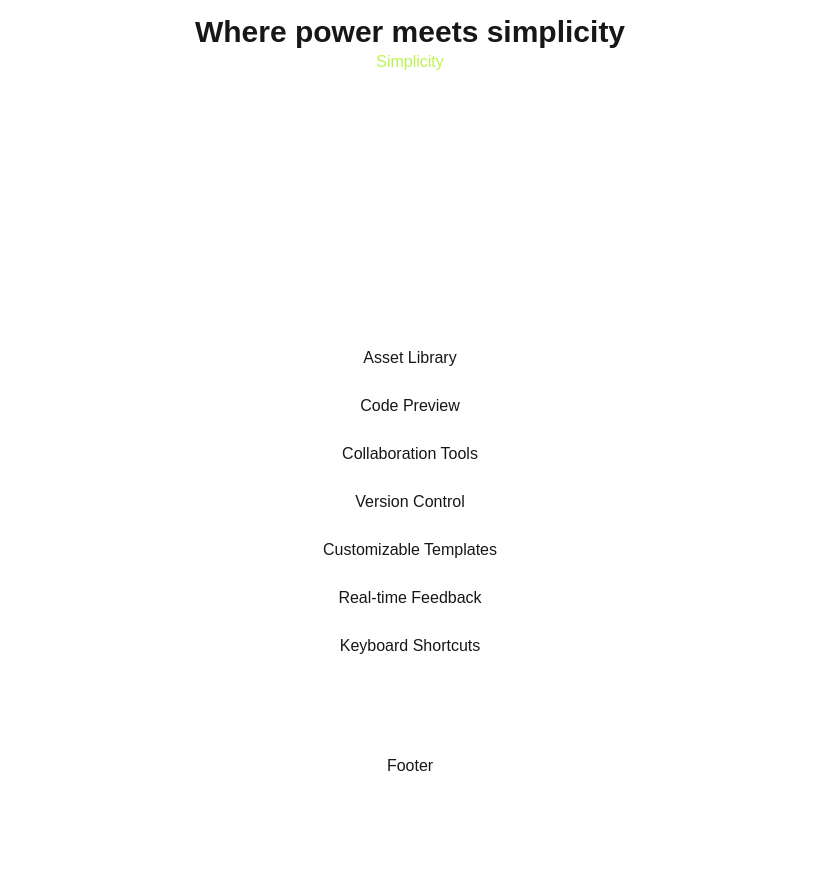
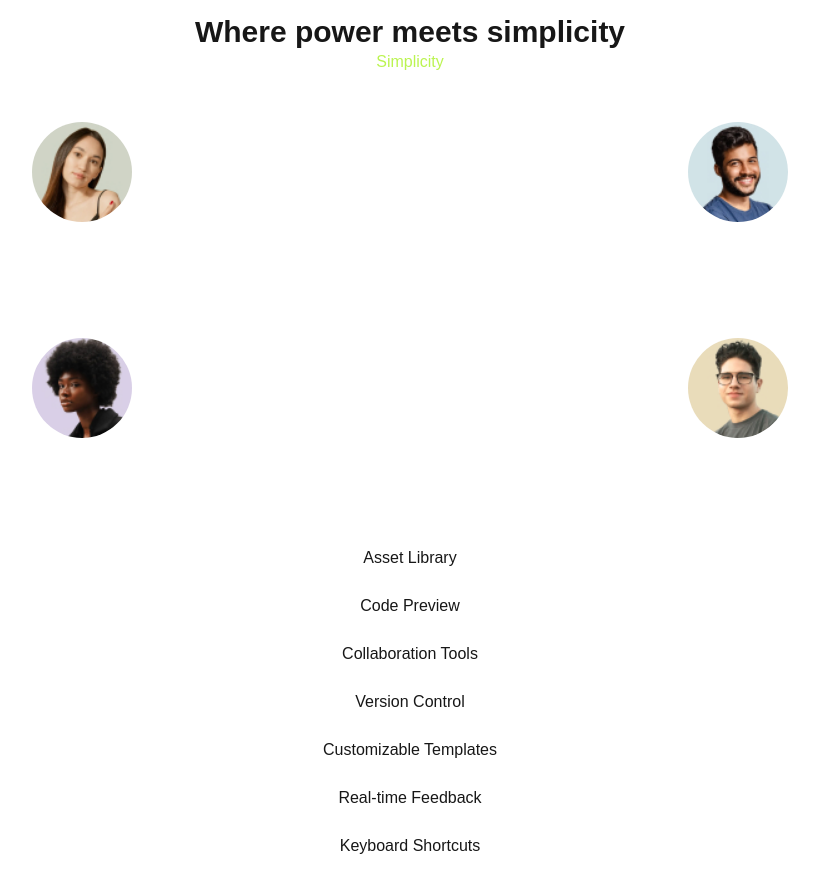
Before and after one commit to Sadikun1768/next_saaslanding_website, a Next.js app: page / in a window 1280 px wide. Shown: the part 1668-2560 px from the top of the page, without its empty margins (230-1049 px from the left). Before the commit the page ends 2454 px from the top, so only its background shows below. Built offline with nearby package versions, Linux system fonts and the light colour scheme.

Commit message:
featurecard added

```diff
--- a/app/components/Features.jsx
+++ b/app/components/Features.jsx
@@ -1,6 +1,6 @@
 import { features } from "../../lib/features";
 import FetureCard from "./FetureCard";
-
+import Image from "next/image";
 
 
 export default function Features() {
@@ -14,22 +14,71 @@ export default function Features() {
 
       <div className="grid grid-cols-2 gap-8 mt-12">
         {/* akhane card props asbe */}
+        <div className="flex flex-col items-center">
+          <div className="flex items-center justify-center">
+            <Image
+              className="rounded-full"
+              src="/assets/images/avatar-florence-shaw.jpg"
+              alt="design-example 1 image"
+              width={100}
+              height={100}
+            />
+          </div>
           <FetureCard
-          title="Real-time Collaboration"
-          description="Collaborate with your team in real-time, sharing ideas and feedback instantly."
+            title="Keyboard  Quick Actions"
+            description="Perform common tasks quickly with keyboard shortcuts."
           />
+        </div>
+
+        <div className="flex flex-col items-center">
+          <div className="flex items-center justify-center">
+            <Image
+              className="rounded-full"
+              src="/assets/images/avatar-ashwin-santiago.jpg"
+              alt="design-example 1 image"
+              width={100}
+              height={100}
+            />
+          </div>
+
+          <FetureCard
+            title="Customizable Templates"
+            description="Perform common tasks quickly with keyboard shortcuts."
+          />
+        </div>
+
+        <div className="flex flex-col items-center">
+          <div className="flex items-center justify-center">
+            <Image
+              className="rounded-full"
+              src="/assets/images/avatar-lula-meyers.jpg"
+              alt="design-example 1 image"
+              width={100}
+              height={100}
+            />
+          </div>
           <FetureCard
             title="Version Control"
             description="Keep track of changes and manage different versions of your work."
           />
+        </div>
+
+        <div className="flex flex-col items-center">
+          <div className="flex items-center justify-center">
+            <Image
+              className="rounded-full"
+              src="/assets/images/avatar-owen-garcia.jpg"
+              alt="design-example 1 image"
+              width={100}
+              height={100}
+            />
+          </div>
           <FetureCard
-          title="Keyboard  Quick Actions"
-          description="Perform common tasks quickly with keyboard shortcuts."
+            title="Version Control"
+            description="Keep track of changes and manage different versions of your work."
           />
-        <FetureCard
-          title="Customizable Templates"
-          description="Perform common tasks quickly with keyboard shortcuts."
-        />
+        </div>
+
       </div>
 
       <div>
--- a/app/components/FetureCard.jsx
+++ b/app/components/FetureCard.jsx
@@ -1,6 +1,7 @@
+import { Children } from "react";
 
 
-export default function FetureCard({ title, description}) {
+export default function FetureCard({ title, description, image}) {
 
     return (
        <div>
@@ -8,8 +9,10 @@ export default function FetureCard({ title, description}) {
 
           </div>
           <div>
+            <div className="items-center">{image}</div>
             <h3 className="text-3xl font-bold text-white/30 mt-4">{title}</h3>
             <p className="text-white/80 mt-2">{description}</p>
+
           </div>
         </div>
   )
--- a/app/components/Hero.jsx
+++ b/app/components/Hero.jsx
@@ -44,7 +44,7 @@ export default function Hero() {
         />
         <button
           type='submit'
-          className='p-2 bg-cyan-900 hover:bg-cyan-50 hover:text-black text-white rounded text-sm'
+          className='p-2 bg-lime-700 hover:bg-cyan-50 hover:text-black text-white rounded text-sm'
         >
           Sign Up
         </button>
--- a/app/components/Navbar.jsx
+++ b/app/components/Navbar.jsx
@@ -38,8 +38,8 @@ const pathname = usePathname();
         </Link>
       </nav>
        <div className='flex gap-3'>
-            <button type="submit" className="border border-white text-white bg-cyan-900 hover:bg-lime-300 p-2 rounded text-sm">Sign In</button>
-            <button type="submit" className="border border-white text-white bg-cyan-900 hover:bg-lime-300 p-2 rounded text-sm">Sign Up</button>
+            <button type="submit" className="border border-white text-white bg-lime-700 hover:bg-lime-900 p-2 rounded text-sm">Sign In</button>
+            <button type="submit" className="border border-white text-white bg-lime-700 hover:bg-lime-900 p-2 rounded text-sm">Sign Up</button>
         </div>
 
     </div>
```
Lines whose indentation alone changed are shown as unchanged.
